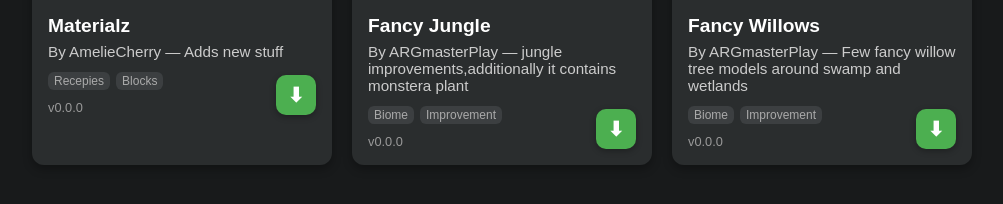
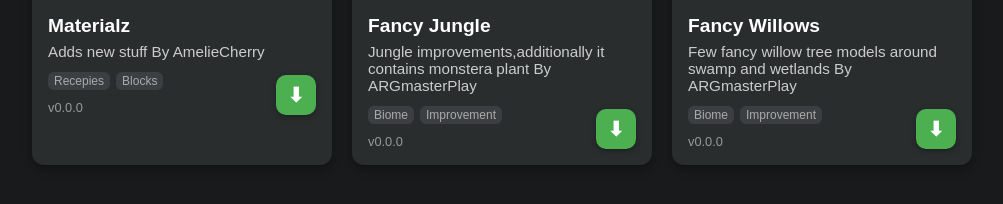
Before and after one commit to iNiKKo/Cubyz-Addons, a plain HTML site: page index.html in a window 1280 px wide. Shown: the part 264-468 px from the top of the page, without its empty margins (138-1141 px from the left). Drawn offline with Linux system fonts and the light colour scheme.

Commit message:
Update index.html

```diff
--- a/index.html
+++ b/index.html
@@ -154,7 +154,7 @@
       </div>
       <div class="addon-info">
         <h2>Materialz</h2>
-        <p>By AmelieCherry — Adds new stuff</p>
+        <p>Adds new stuff By AmelieCherry</p>
         <div class="addon-tags">
           <div class="addon-tag">Recepies</div>
           <div class="addon-tag">Blocks</div>
@@ -173,7 +173,7 @@
       </div>
       <div class="addon-info">
         <h2>Fancy Jungle</h2>
-        <p>By ARGmasterPlay — jungle improvements,additionally it contains monstera plant</p>
+        <p>Jungle improvements,additionally it contains monstera plant By ARGmasterPlay</p>
         <div class="addon-tags">
           <div class="addon-tag">Biome</div>
           <div class="addon-tag">Improvement</div>
@@ -192,7 +192,7 @@
       </div>
       <div class="addon-info">
         <h2>Fancy Willows</h2>
-        <p>By ARGmasterPlay — Few fancy willow tree models around swamp and wetlands</p>
+        <p>Few fancy willow tree models around swamp and wetlands By ARGmasterPlay</p>
         <div class="addon-tags">
           <div class="addon-tag">Biome</div>
           <div class="addon-tag">Improvement</div>
```
